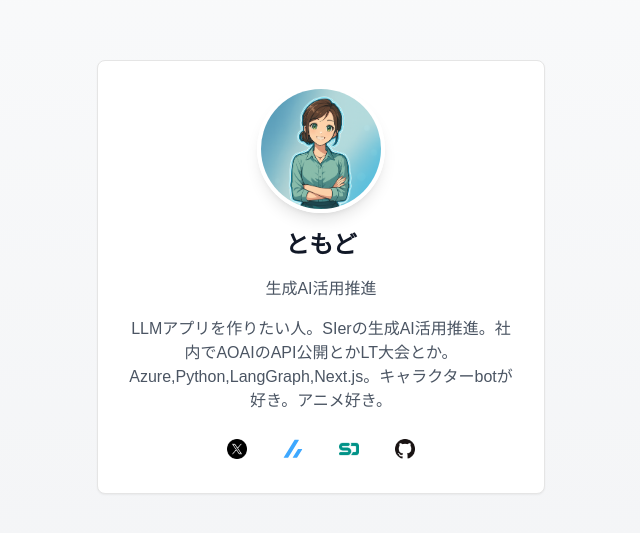
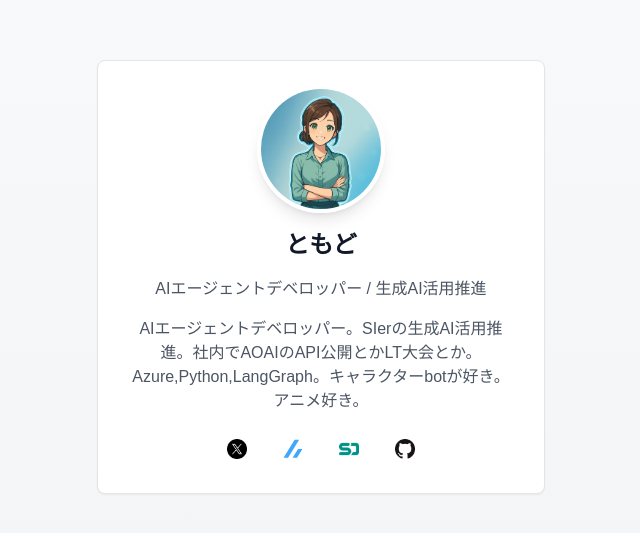
Before and after one commit to Tomodo1773/my-profile, a Next.js app: page / in a window 1280 px wide. Shown: the part 123-656 px from the top of the page, without its empty margins (319-959 px from the left). Built offline with nearby package versions, Linux system fonts and the light colour scheme.

Commit message:
feat(profile): 自己紹介と職業を更新

```diff
--- a/components/profile.tsx
+++ b/components/profile.tsx
@@ -17,11 +17,11 @@ export default function Profile() {
 						<h1 className="text-2xl font-bold text-gray-900">ともど</h1>
 
 						{/* 職業 */}
-						<div className="text-gray-600 font-medium">生成AI活用推進</div>
+						<div className="text-gray-600 font-medium">AIエージェントデベロッパー / 生成AI活用推進</div>
 
 						{/* 自己紹介 */}
 						<p className="text-gray-600 text-center max-w-sm">
-							LLMアプリを作りたい人。SIerの生成AI活用推進。社内でAOAIのAPI公開とかLT大会とか。Azure,Python,LangGraph,Next.js。キャラクターbotが好き。アニメ好き。
+							AIエージェントデベロッパー。SIerの生成AI活用推進。社内でAOAIのAPI公開とかLT大会とか。Azure,Python,LangGraph。キャラクターbotが好き。アニメ好き。
 						</p>
 
 						{/* ソーシャルリンク */}
```
